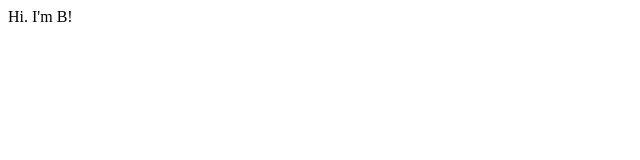
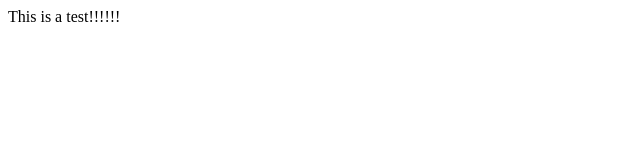
Before and after one commit to rvonzimmerman/gatsby-issue, a Gatsby site in the folder packages/starter-b/: page / in a window 1280 px wide. Shown: the full height of the page, 0-640 px from the left. Built offline with nearby package versions, Linux system fonts and the light colour scheme; Gatsby itself is replaced by a stand-in of ours.

Commit message:
Update index.tsx

```diff
--- a/packages/starter-b/src/pages/index.tsx
+++ b/packages/starter-b/src/pages/index.tsx
@@ -1,5 +1,5 @@
 import React from 'react';
 
-const Index  = () => <div> Hi. I'm B! </div>;
+const Index  = () => <div> This is a test!!!!!! </div>;
 
 export default Index;
```
